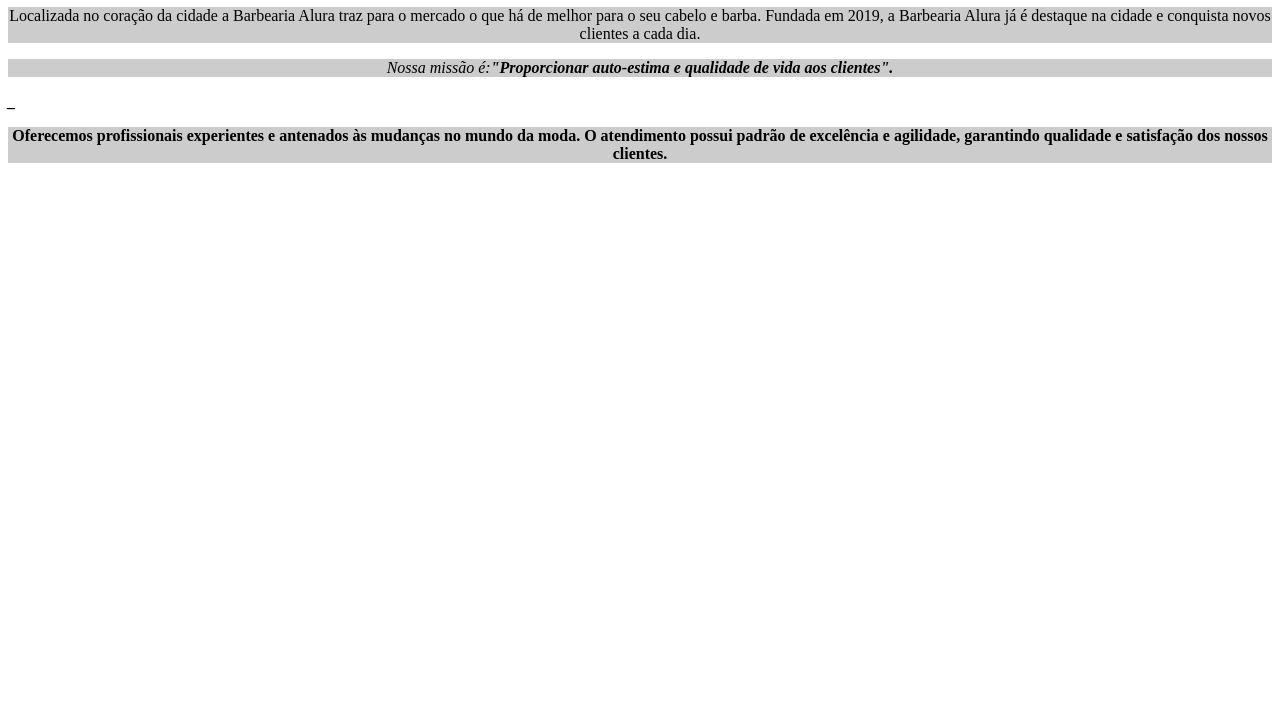
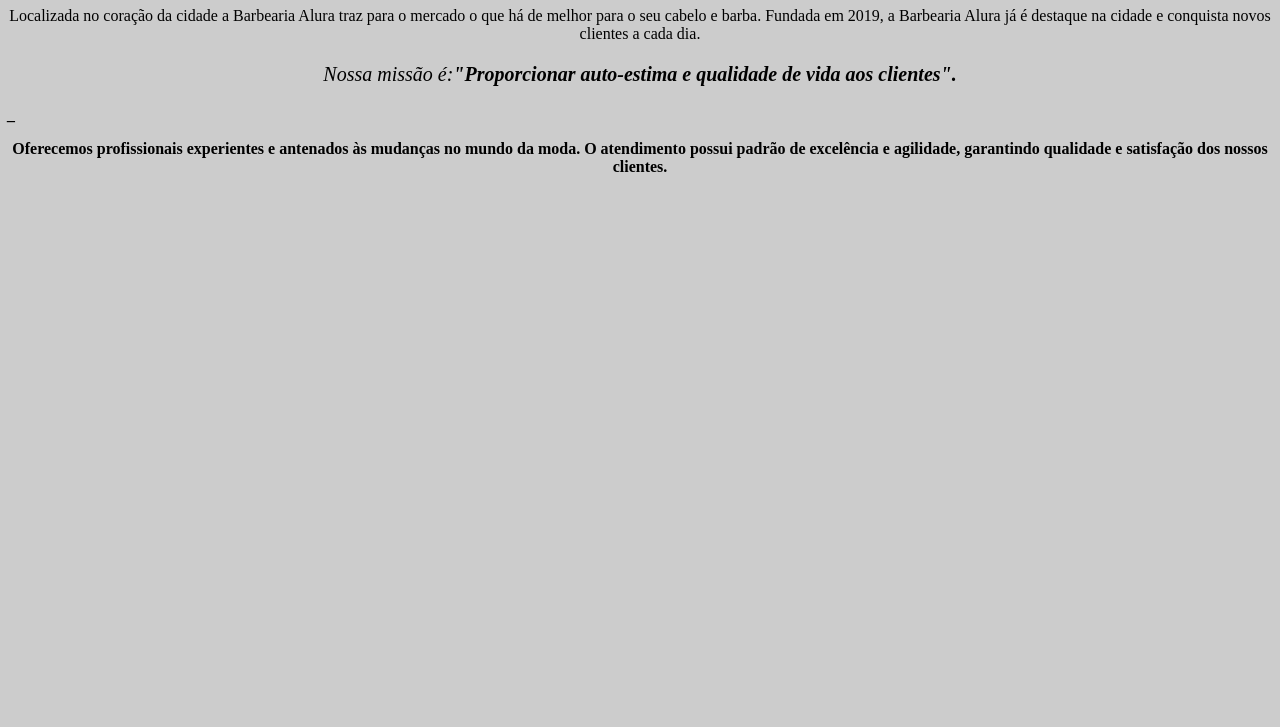
Before and after one commit to biakarolainy/programacao, a plain HTML site: page index.html in a window 1280 px wide. Shown: the part 73-800 px from the top of the page. Drawn offline with Linux system fonts and the light colour scheme.

Commit message:
Add files via upload

```diff
--- a/index.html
+++ b/index.html
@@ -13,11 +13,11 @@
  </head>
  <body>
 
-    <h1 style="text-align: center; background: #cccccc">Sobre a Barbearia Alura </h1>
+    <h1 style="text-align: center">Sobre a Barbearia Alura </h1>
 
     <p style="text-align: center"> Localizada no coração da cidade a Barbearia Alura traz para o mercado o que há de melhor para o seu cabelo e barba. Fundada em 2019, a Barbearia Alura já é destaque na cidade e conquista novos clientes a cada dia.</p>
 
-    <p style="fonte size: 20px;style= text-align: center"><em>Nossa missão é:<strong>"Proporcionar auto-estima e qualidade de vida aos clientes".</p> <strong>_</em></p>
+    <p style="font-size: 20px; text-align: center";><em>Nossa missão é:<strong>"Proporcionar auto-estima e qualidade de vida aos clientes".</p> <strong>_</em></p>
 
     <p style="text-align: center"> Oferecemos profissionais experientes e antenados às mudanças no mundo da moda. O atendimento possui padrão de excelência e agilidade, garantindo qualidade e satisfação dos nossos clientes.</p>
  </body>
--- a/style.css
+++ b/style.css
@@ -1,4 +1,7 @@
 p {
     text-align: center;
-    background:#cccccc
+ }
+
+body{
+    background: #cccccc;
 }
```
